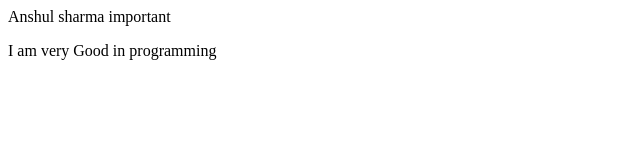
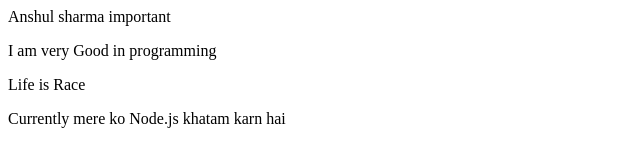
Before and after one commit to anshulsharma0707/first-code-in-java-, a plain HTML site: page index.html in a window 1280 px wide. Shown: the whole page, without its empty margins (0-640 px from the left). Drawn offline with Linux system fonts and the light colour scheme.

Commit message:
Add additional paragraphs to index.html

```diff
--- a/index.html
+++ b/index.html
@@ -1,2 +1,4 @@
 <p> Anshul sharma important </p>
 <P> I am very Good in programming</P>
+<p> Life is Race</p>
+<p>Currently mere ko Node.js khatam karn hai</p>
```
